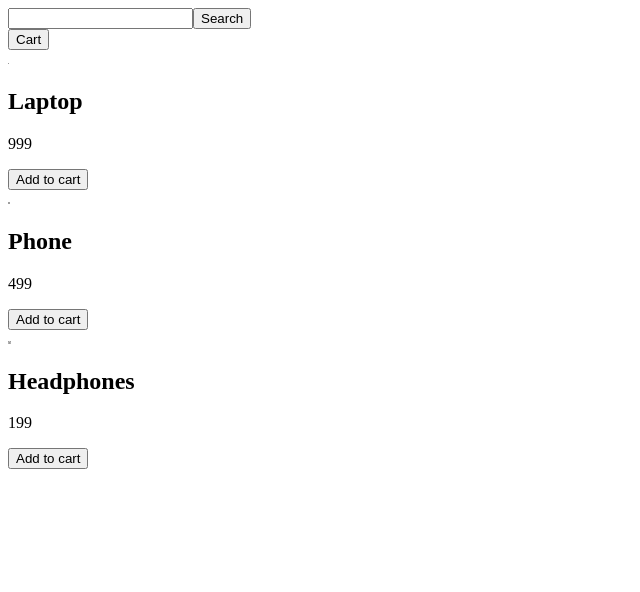
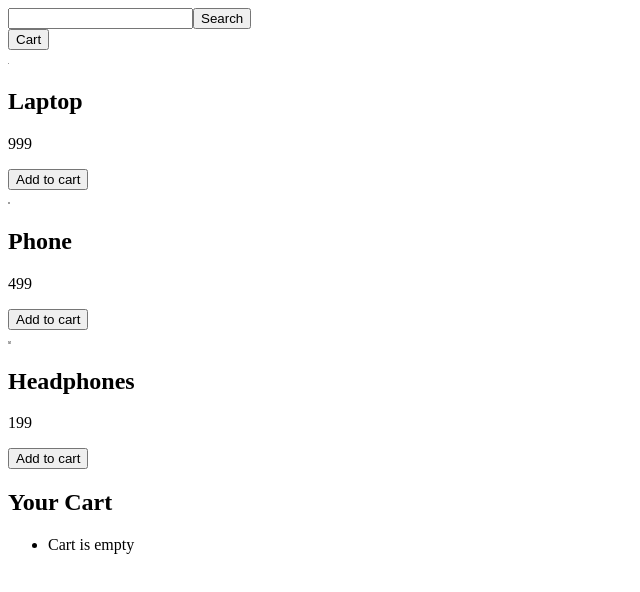
Before and after one commit to Uniqxxvii/e-commerce-app, a React (Vite) app: page / in a window 1280 px wide. Shown: the top 592 px of the page, without its empty margins (0-640 px from the left). Built offline with nearby package versions, Linux system fonts and the light colour scheme.

Commit message:
feat: render cart items with  empty state

```diff
--- a/src/App.jsx
+++ b/src/App.jsx
@@ -2,6 +2,7 @@ import { useState } from 'react'
 import './App.css'
 import Header from "./header/Header"
 import ProductList from "./productlist/ProductList"
+import Cart from "./cart/Cart"
 
 function App() {
   const [products, setProducts] = useState([
@@ -9,6 +10,7 @@ function App() {
     { id: 2, title: "Phone", price: 499, image: "https://placeholder.com/2" },
     { id: 3, title: "Headphones", price: 199, image: "https://placeholder.com/3" }
   ])
+
   const [cart, setCart] = useState([])
 
   const addToCart = (product) => {
@@ -23,6 +25,7 @@ function App() {
         products={products}
         addToCart={addToCart}
       />
+      <Cart cart={cart} />
     </div>
   )
 }
--- a/src/cart/Cart.jsx
+++ b/src/cart/Cart.jsx
@@ -1,11 +1,21 @@
 import "./cart.css"
 
-function Cart({  }) {
+function Cart({ cart }) {
 
 
     return (
         <div className="cart">
-
+           <h2 className="cart-title">Your Cart</h2>
+           <ul className="cart-items">
+            {cart.length === 0 ? (<li className="cart-empty">Cart is empty</li>
+            ) : (
+                cart.map((item, index) => (
+                    <li key={index} className="cart-item">
+                        {item.title} - ${item.price}
+                    </li>
+                ))
+            )}
+           </ul>
         </div>
     )
 }
```
